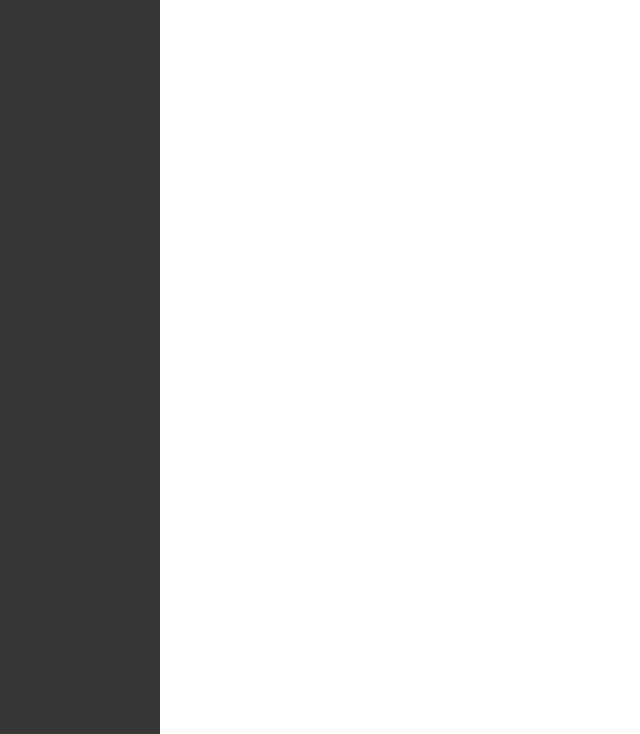
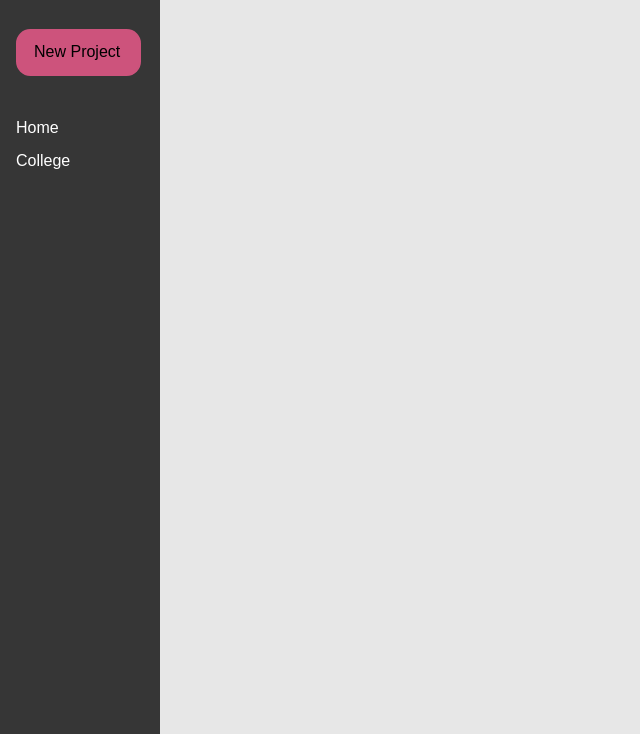
Before and after one commit to ZidanSenpai/To-Do, a website built with webpack: page src/index.html in a window 1280 px wide. Shown: the part 66-800 px from the top of the page, without its empty margins (0-640 px from the left). Built offline with nearby package versions, Linux system fonts and the light colour scheme.

Commit message:
add sidebar elements

```diff
--- a/src/index.html
+++ b/src/index.html
@@ -9,7 +9,6 @@
 
 <body>
     <div class="container">
-        <div class="sidebar">
             <div class="sidebar-content">
                 <div class="logo">logo</div>
                 <div class="new-project">
@@ -17,9 +16,11 @@
                         New Project
                     </button>
                 </div>
-                <div class="projects"></div>
+                <div class="projects">
+                    <div class="project">Home</div>
+                    <div class="project">College</div>
+                </div>
             </div>
-        </div>
         <div class="main-content"></div>
     </div>
 </body>
--- a/src/styles.css
+++ b/src/styles.css
@@ -1,12 +1,54 @@
 *{
     margin: 0;
     padding: 0;
+    font-family: sans-serif;
 }
 .container{
     display: grid;
     grid-template-columns: 1fr 7fr;
+    background: #e7e7e7;
     height: 100vh;
 }
-.sidebar{
+.logo{
+    font-size: 4vmin;
+    margin-top: 10%;
+    margin-bottom: 30%;
+}
+.sidebar-content{
     background: #363636 ;
+    display: flex;
+    flex-direction: column;
+    align-items: left;
+    padding-left: 10%;
+    height: 100vh;
+    color: white;
 }
+.project{
+    padding-bottom: 10%;
+}
+button {
+    border: 2px solid #CD537C;
+    background-color: #CD537C;
+    border-radius: 0.9em;
+    cursor: pointer;
+    padding: 0.8em 1.2em 0.8em 1em;
+    transition: all ease-in-out 0.1s;
+    font-size: 16px;
+}
+.new-project{
+    padding-bottom: 30%;
+}
+button span {
+    display: flex;
+    justify-content: center;
+    align-items: center;
+    color: #000;
+    font-weight: 600;
+}
+
+button:hover {
+    background-color: #EA185F;
+}
+button:active {
+    background-color: #DC366E ;
+}
```
